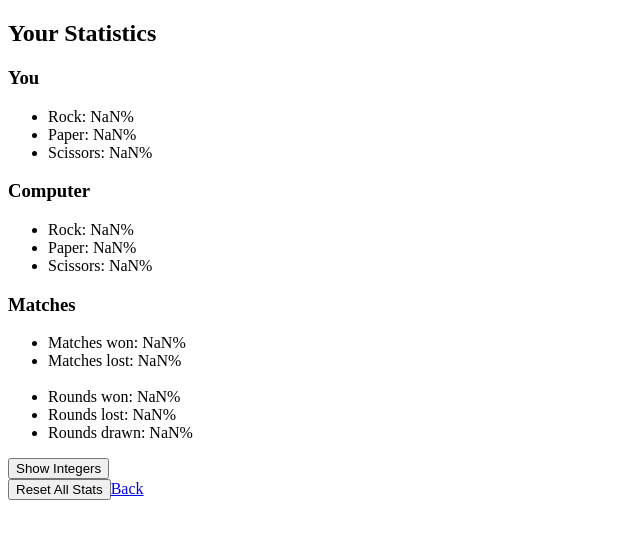
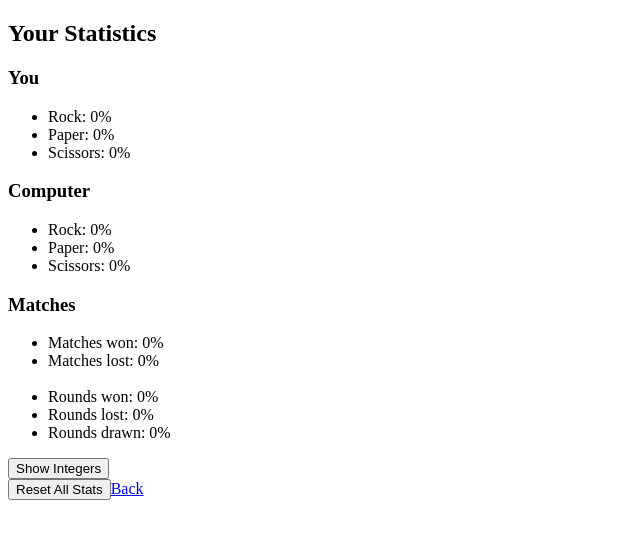
Before and after one commit to Vieraaaas/rock-paper-scissors, a Vue app: page /stats in a window 1280 px wide. Both pictures are taken after a click on the button "Show Percentages". Shown: the top 538 px of the page, without its empty margins (0-640 px from the left). Built offline with nearby package versions, Linux system fonts and the light colour scheme.

Commit message:
fix: don't display NaN

```diff
--- a/src/views/StatsView.vue
+++ b/src/views/StatsView.vue
@@ -4,42 +4,42 @@
   <h3>You</h3>
   <ul>
     <li v-if="!this.showPercentages">Rock: {{ this.state.data.userRock }}</li>
-    <li v-else-if="this.showPercentages">Rock: {{ this.percentageUserRock }}%</li>
+    <li v-else-if="this.showPercentages">Rock: {{ ~~this.percentageUserRock }}%</li>
 
     <li v-if="!this.showPercentages">Paper: {{ this.state.data.userPaper }}</li>
-    <li v-else-if="this.showPercentages">Paper: {{ this.percentageUserPaper }}%</li>
+    <li v-else-if="this.showPercentages">Paper: {{ ~~this.percentageUserPaper }}%</li>
 
     <li v-if="!this.showPercentages">Scissors: {{ this.state.data.userScissors }}</li>
-    <li v-else-if="this.showPercentages">Scissors: {{ this.percentageUserScissors }}%</li>
+    <li v-else-if="this.showPercentages">Scissors: {{ ~~this.percentageUserScissors }}%</li>
   </ul>
   <h3>Computer</h3>
   <ul>
     <li v-if="!this.showPercentages">Rock: {{ this.state.data.computerRock }}</li>
-    <li v-else-if="this.showPercentages">Rock: {{ this.percentageComputerRock }}%</li>
+    <li v-else-if="this.showPercentages">Rock: {{ ~~this.percentageComputerRock }}%</li>
 
     <li v-if="!this.showPercentages">Paper: {{ this.state.data.computerPaper }}</li>
-    <li v-else-if="this.showPercentages">Paper: {{ this.percentageComputerPaper }}%</li>
+    <li v-else-if="this.showPercentages">Paper: {{ ~~this.percentageComputerPaper }}%</li>
 
     <li v-if="!this.showPercentages">Scissors: {{ this.state.data.computerScissors }}</li>
-    <li v-else-if="this.showPercentages">Scissors: {{ this.percentageComputerScissors }}%</li>
+    <li v-else-if="this.showPercentages">Scissors: {{ ~~this.percentageComputerScissors }}%</li>
   </ul>
   <h3>Matches</h3>
   <ul>
     <li v-if="!this.showPercentages">Matches won: {{ this.state.data.matchesWon }}</li>
-    <li v-else-if="this.showPercentages">Matches won: {{ this.percentageMatchesWon }}%</li>
+    <li v-else-if="this.showPercentages">Matches won: {{ ~~this.percentageMatchesWon }}%</li>
 
     <li v-if="!this.showPercentages">Matches lost: {{ this.state.data.matchesLost }}</li>
-    <li v-else-if="this.showPercentages">Matches lost: {{ this.percentageMatchesLost }}%</li>
+    <li v-else-if="this.showPercentages">Matches lost: {{ ~~this.percentageMatchesLost }}%</li>
 
     <br />
     <li v-if="!this.showPercentages">Rounds won: {{ this.state.data.roundsWon }}</li>
-    <li v-else-if="this.showPercentages">Rounds won: {{ this.percentageRoundsWon }}%</li>
+    <li v-else-if="this.showPercentages">Rounds won: {{ ~~this.percentageRoundsWon }}%</li>
 
     <li v-if="!this.showPercentages">Rounds lost: {{ this.state.data.roundsLost }}</li>
-    <li v-else-if="this.showPercentages">Rounds lost: {{ this.percentageRoundsLost }}%</li>
+    <li v-else-if="this.showPercentages">Rounds lost: {{ ~~this.percentageRoundsLost }}%</li>
 
     <li v-if="!this.showPercentages">Rounds drawn: {{ this.state.data.drawn }}</li>
-    <li v-else-if="this.showPercentages">Rounds drawn: {{ this.percentageRoundsDrawn }}%</li>
+    <li v-else-if="this.showPercentages">Rounds drawn: {{ ~~this.percentageRoundsDrawn }}%</li>
   </ul>
 
   <button @click="toggleStats">{{ this.toggleText }}</button>
```
